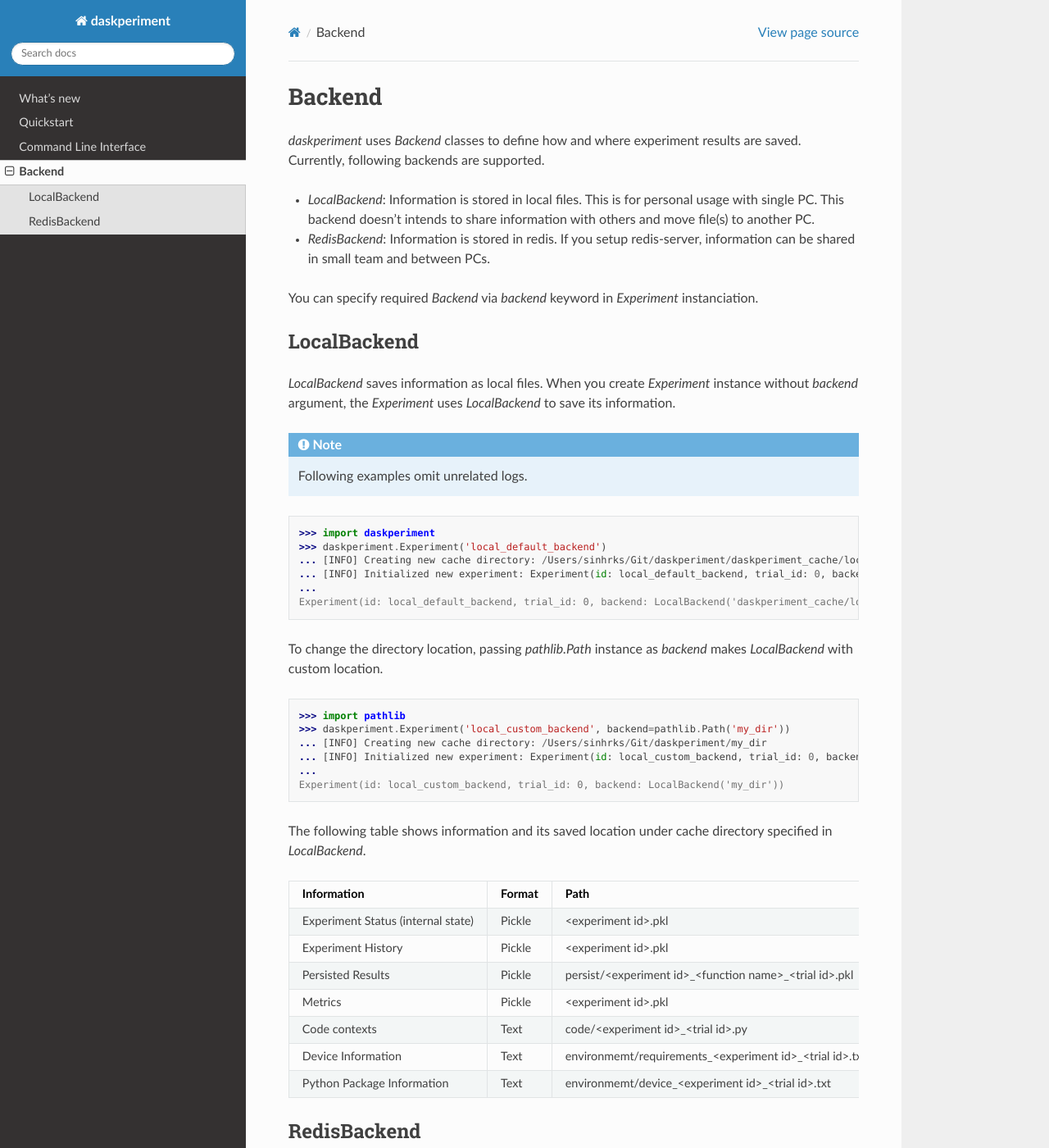
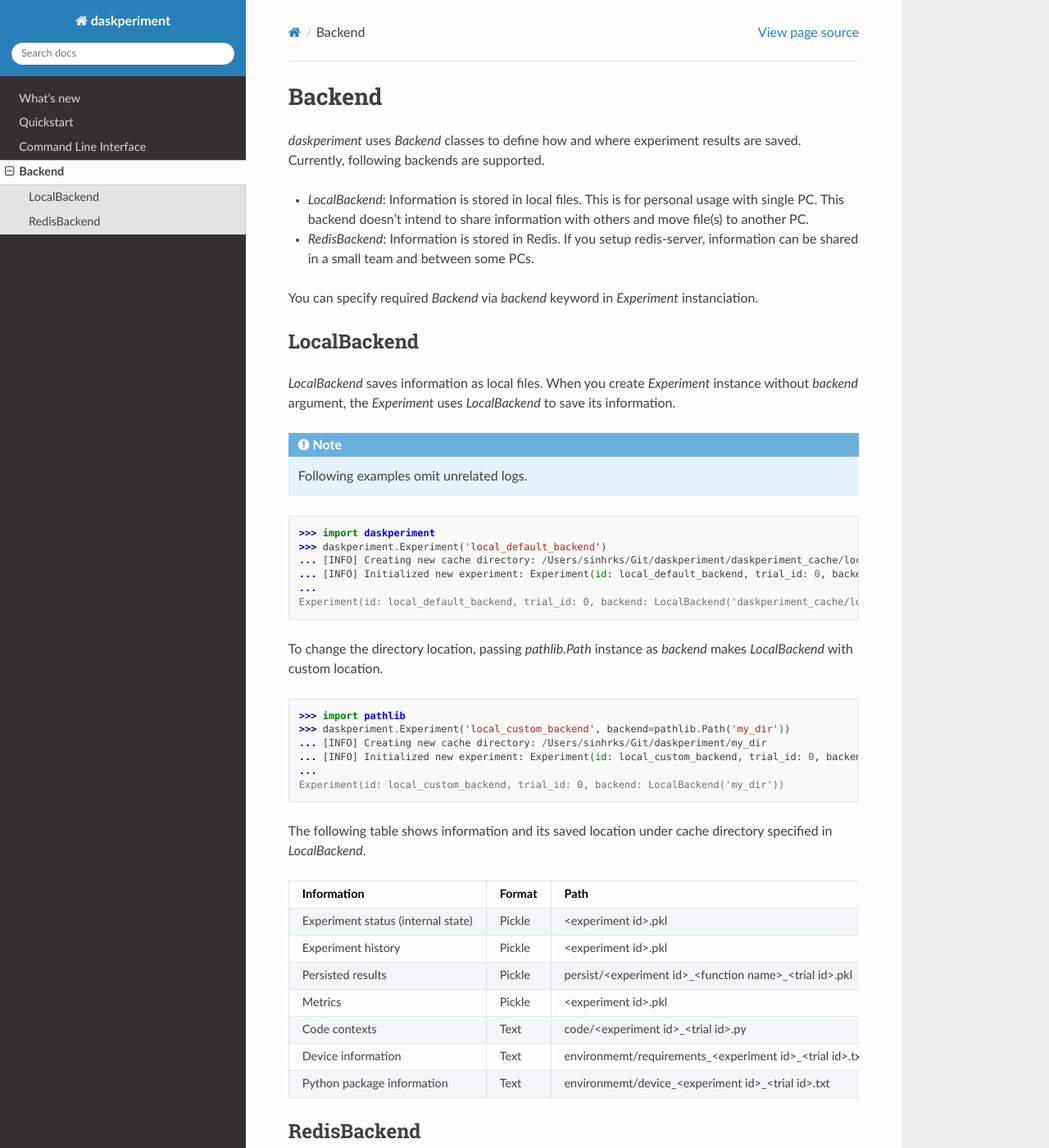
Before and after one commit to sinhrks/daskperiment, a Sphinx documentation site: the page built from docs/source/backend.rst, in a window 1280 px wide and 1400 px high. Shown: the whole window at 82% size. Built offline with Sphinx 7.4.7 and the Read the Docs theme 2.0.0, drawn with Linux system fonts in a browser that asks for light colours; some of the changed text lies outside the part shown.

Commit message:
DOC: Minor fixes (#21)

```diff
--- a/docs/source/backend.rst
+++ b/docs/source/backend.rst
@@ -4,10 +4,10 @@
 `daskperiment` uses `Backend` classes to define how and where experiment results are saved. Currently, following backends are supported.
 
 * `LocalBackend`: Information is stored in local files. This is for personal
-  usage with single PC. This backend doesn't intends to share information with
+  usage with single PC. This backend doesn't intend to share information with
   others and move file(s) to another PC.
-* `RedisBackend`: Information is stored in redis. If you setup redis-server,
-  information can be shared in small team and between PCs.
+* `RedisBackend`: Information is stored in Redis. If you setup redis-server,
+  information can be shared in a small team and between some PCs.
 
 You can specify required `Backend` via `backend` keyword in `Experiment` instanciation.
 
@@ -46,13 +46,13 @@
 ================================== ====== ===================
 Information                        Format Path
 ================================== ====== ===================
-Experiment Status (internal state) Pickle <experiment id>.pkl
-Experiment History                 Pickle <experiment id>.pkl
-Persisted Results                  Pickle persist/<experiment id>_<function name>_<trial id>.pkl
+Experiment status (internal state) Pickle <experiment id>.pkl
+Experiment history                 Pickle <experiment id>.pkl
+Persisted results                  Pickle persist/<experiment id>_<function name>_<trial id>.pkl
 Metrics                            Pickle <experiment id>.pkl
 Code contexts                      Text   code/<experiment id>_<trial id>.py
-Device Information                 Text   environmemt/requirements_<experiment id>_<trial id>.txt
-Python Package Information         Text   environmemt/device_<experiment id>_<trial id>.txt
+Device information                 Text   environmemt/requirements_<experiment id>_<trial id>.txt
+Python package information         Text   environmemt/device_<experiment id>_<trial id>.txt
 ================================== ====== ===================
 
 
@@ -83,12 +83,12 @@
 ================================== ====== ===================
 Information                        Format Key
 ================================== ====== ===================
-Experiment Status (internal state) Text   <experiment id>:trial_id
-Experiment History (parameters)    Pickle <experiment id>:parameter:<trial id>
-Experiment History (results)       Pickle <experiment id>:history:<trial id>
-Persisted Results                  Pickle <experiment_id>:persist:<function name>:<trial id>
+Experiment status (internal state) Text   <experiment id>:trial_id
+Experiment history (parameters)    Pickle <experiment id>:parameter:<trial id>
+Experiment history (results)       Pickle <experiment id>:history:<trial id>
+Persisted results                  Pickle <experiment_id>:persist:<function name>:<trial id>
 Metrics                            Pickle <experiment id>:metric:<metric name>:<trial id>
 Code contexts                      Text   <experiment_id>:code:<trial id>
-Device Information                 Text   <experiment_id>:requirements:<trial id>
-Python Package Information         Text   <experiment_id>:device:<trial id>
+Device information                 Text   <experiment_id>:requirements:<trial id>
+Python package information         Text   <experiment_id>:device:<trial id>
 ================================== ====== ===================
--- a/docs/source/commandline.rst
+++ b/docs/source/commandline.rst
@@ -46,6 +46,7 @@
    python ../scripts/simple_experiment.py a=3 b=2
 
    ... [INFO] Loading Experiment from file: daskperiment_cache/simple_experiment_pj/simple_experiment_pj.pkl
+   ...
    ... [INFO] Finished Experiment (trial id=2)
    ...
 
@@ -57,7 +58,7 @@
 
    >>> ex = daskperiment.Experiment(id='simple_experiment_pj')
    >>> ex.get_history()
-   a  b  Result    Result Type  Success                   Finished  \
+      a  b  Result    Result Type  Success                   Finished  \
    1  1  2       4  <class 'int'>     True 2019-02-03 XX:XX:XX.XXXXXX
    2  3  2       6  <class 'int'>     True 2019-02-03 XX:XX:XX.XXXXXX
 
--- a/docs/source/whatsnew.rst
+++ b/docs/source/whatsnew.rst
@@ -8,6 +8,8 @@
 ^^^^^^^^^^^
 
 * Redis backend support
+* "Result Type" column is added to a `DataFrame` which `Experiment.get_history` returns
+  (as `pandas` may change column dtype)
 
 v0.1.1
 ------
@@ -16,7 +18,7 @@
 ^^^^^^^
 
 * `str` input for experiment function may be incorrectly regarded as a parameter if the same parameter exists.
-* Experiment.get_histoy raises `TypeError` in `pandas` 0.22 or earliner
+* Experiment.get_histoy raises `TypeError` in `pandas` 0.22 or earlier
 * Experiment may raise `AttributeError` depending on `pip` version
 
 v0.1.0
```
Also changed, not shown: README.rst (+18 -3 lines), docs/source/quickstart.rst (+34 -2 lines).
